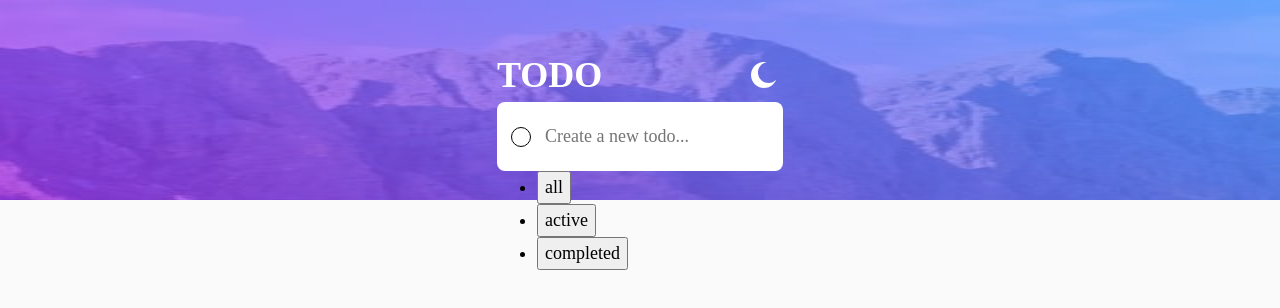
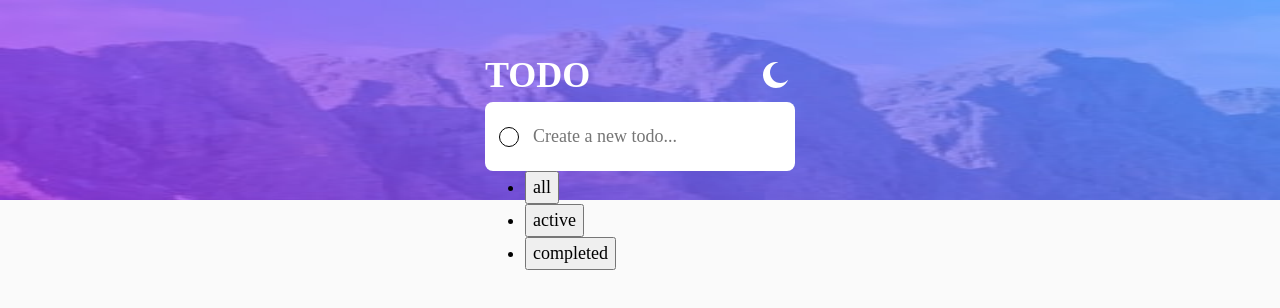
Before and after one commit to ramonrp/todo-app, a React (Vite) app: page / in a window 1280 px wide. Shown: the top 308 px of the page. Built offline with nearby package versions, Linux system fonts and the light colour scheme.

Commit message:
change padding

```diff
--- a/src/components/MaxWidthWrapper.js
+++ b/src/components/MaxWidthWrapper.js
@@ -2,7 +2,7 @@ import styled from "styled-components";
 
 const MaxWidthWrapper = styled.div`
   max-width: 350px;
-  padding: 0 32px;
+  padding: 0 20px;
   margin: 0 auto;
 `;
 
```
